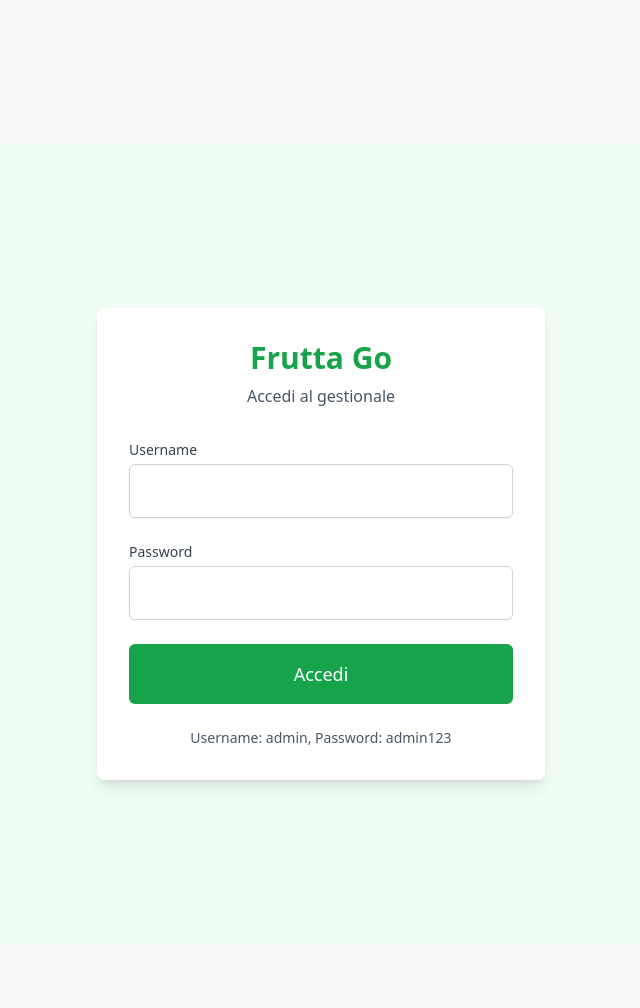
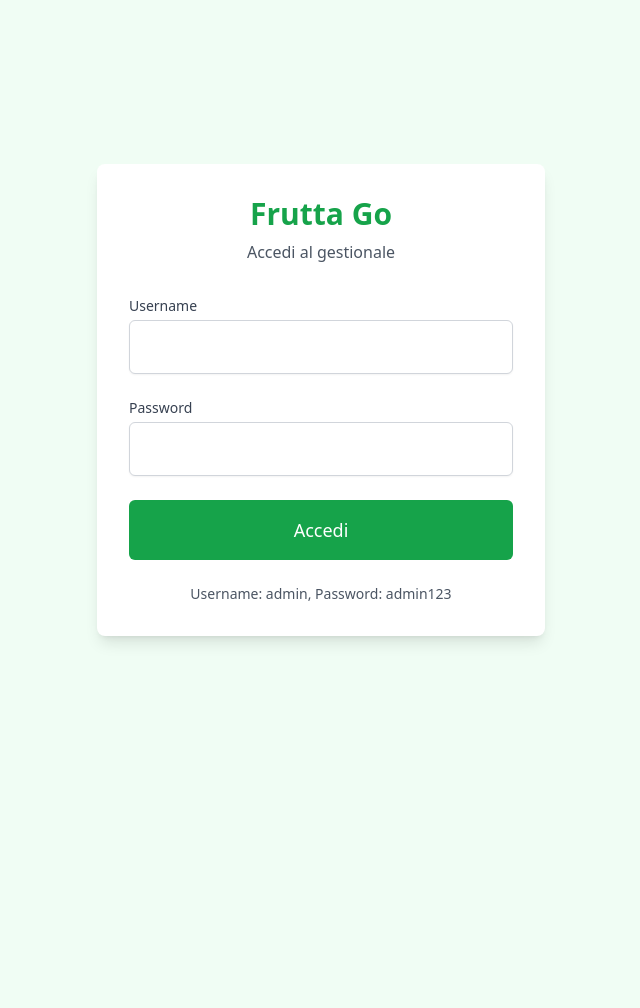
Before and after one commit to agservizi/FRUTTA-GO, a PHP site: page / in a window 1280 px wide. Shown: the whole page, without its empty margins (319-959 px from the left). After the commit the page ends 643 px from the top, so only its background shows below. Run offline with PHP 8.4, Linux system fonts and the light colour scheme; data comes from the database, SQL or seed files in the repository; some libraries are stand-ins or nearby versions.

Commit message:
Riorganizza la classe principale per il layout in base allo stato di accesso dell'utente

```diff
--- a/templates/partials/layout.php
+++ b/templates/partials/layout.php
@@ -90,7 +90,8 @@
     </nav>
     <?php endif; ?>
 
-    <main class="pt-36 pb-16 min-h-screen">
+    <?php $mainClasses = isLoggedIn() ? 'pt-36 pb-16 min-h-screen' : ''; ?>
+    <main class="<?php echo h($mainClasses); ?>">
         <?php echo $content; ?>
     </main>
 
```
